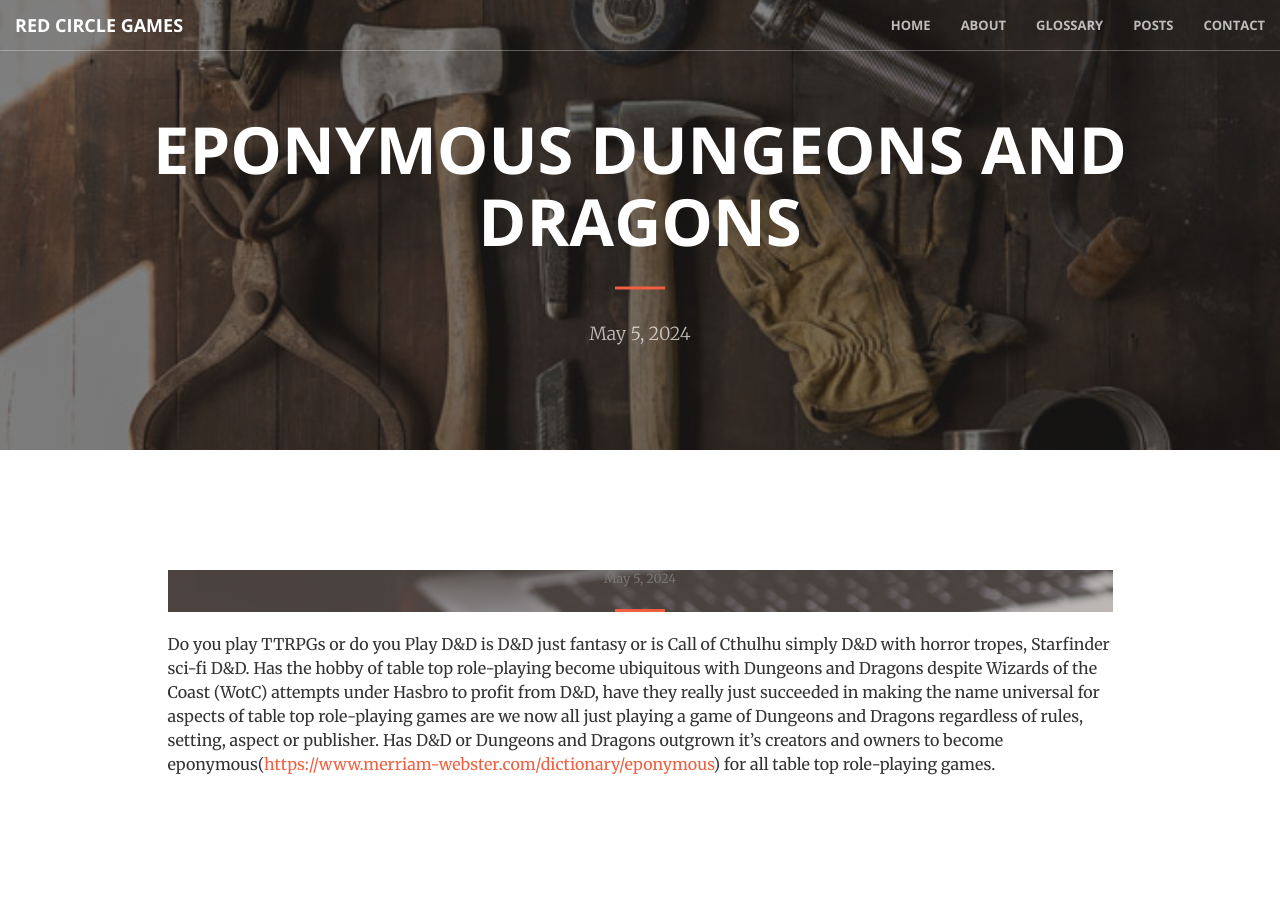
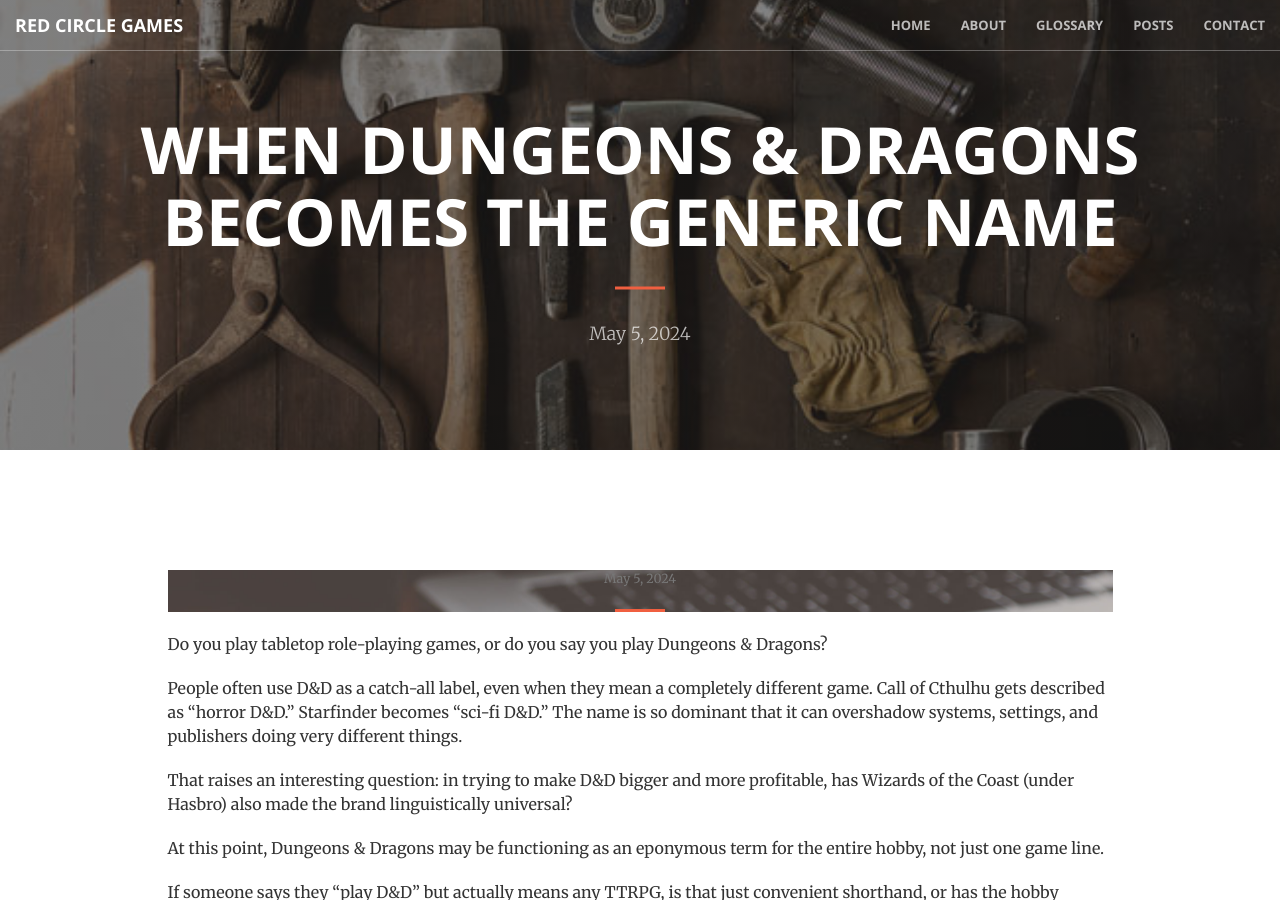
Before and after one commit to abuxton/rcg, a Jekyll site: the page built from _posts/2024-05-05-eponymous-dungeons-and-dragons.md, in a window 1280 px wide and 900 px high. Built offline with Jekyll 4.4.1, drawn with Linux system fonts in a browser that asks for light colours; some of the changed text lies outside the part shown.

Commit message:
update post

```diff
--- a/_posts/2024-05-05-eponymous-dungeons-and-dragons.md
+++ b/_posts/2024-05-05-eponymous-dungeons-and-dragons.md
@@ -1,7 +1,7 @@
 ---
 layout: post
-title: "Eponymous Dungeons and Dragons"
-description: "A though on the seemingly now Eponymous nature of the name Dungeons and Dragons"
+title: "When Dungeons & Dragons Becomes the Generic Name"
+description: "A short thought on whether Dungeons & Dragons has become shorthand for all tabletop role-playing games."
 category:
 tags: ["dnd","dungeonsanddragons","TTRPG"]
 image:
@@ -11,4 +11,12 @@
 comments: false
 share: true
 ---
-Do you play TTRPGs or do you Play D&D is D&D just fantasy or is Call of Cthulhu simply D&D with horror tropes, Starfinder sci-fi D&D. Has the hobby of table top role-playing become ubiquitous with Dungeons and Dragons despite Wizards of the Coast (WotC) attempts under Hasbro to profit from D&D, have they really just succeeded in making the name universal for aspects of table top role-playing games are we now all just playing a game of Dungeons and Dragons regardless of rules, setting, aspect or publisher. Has D&D or Dungeons and Dragons outgrown it’s creators and owners to become eponymous(<https://www.merriam-webster.com/dictionary/eponymous>) for all table top role-playing games.
+Do you play tabletop role-playing games, or do you say you play Dungeons & Dragons?
+
+People often use D&D as a catch-all label, even when they mean a completely different game. Call of Cthulhu gets described as "horror D&D." Starfinder becomes "sci-fi D&D." The name is so dominant that it can overshadow systems, settings, and publishers doing very different things.
+
+That raises an interesting question: in trying to make D&D bigger and more profitable, has Wizards of the Coast (under Hasbro) also made the brand linguistically universal?
+
+At this point, Dungeons & Dragons may be functioning as an eponymous term for the entire hobby, not just one game line.
+
+If someone says they "play D&D" but actually means any TTRPG, is that just convenient shorthand, or has the hobby quietly accepted one brand as its common language?
```
